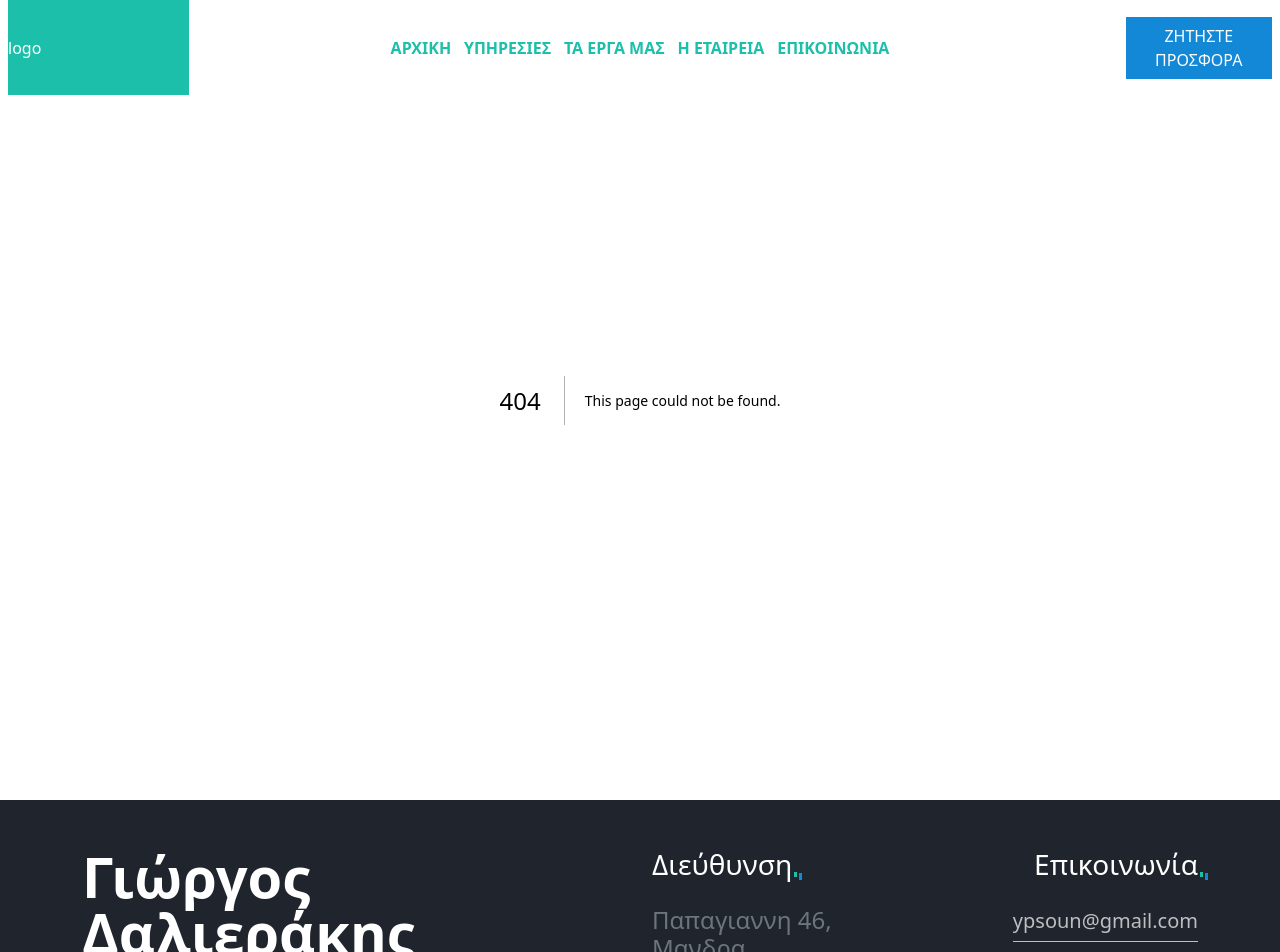
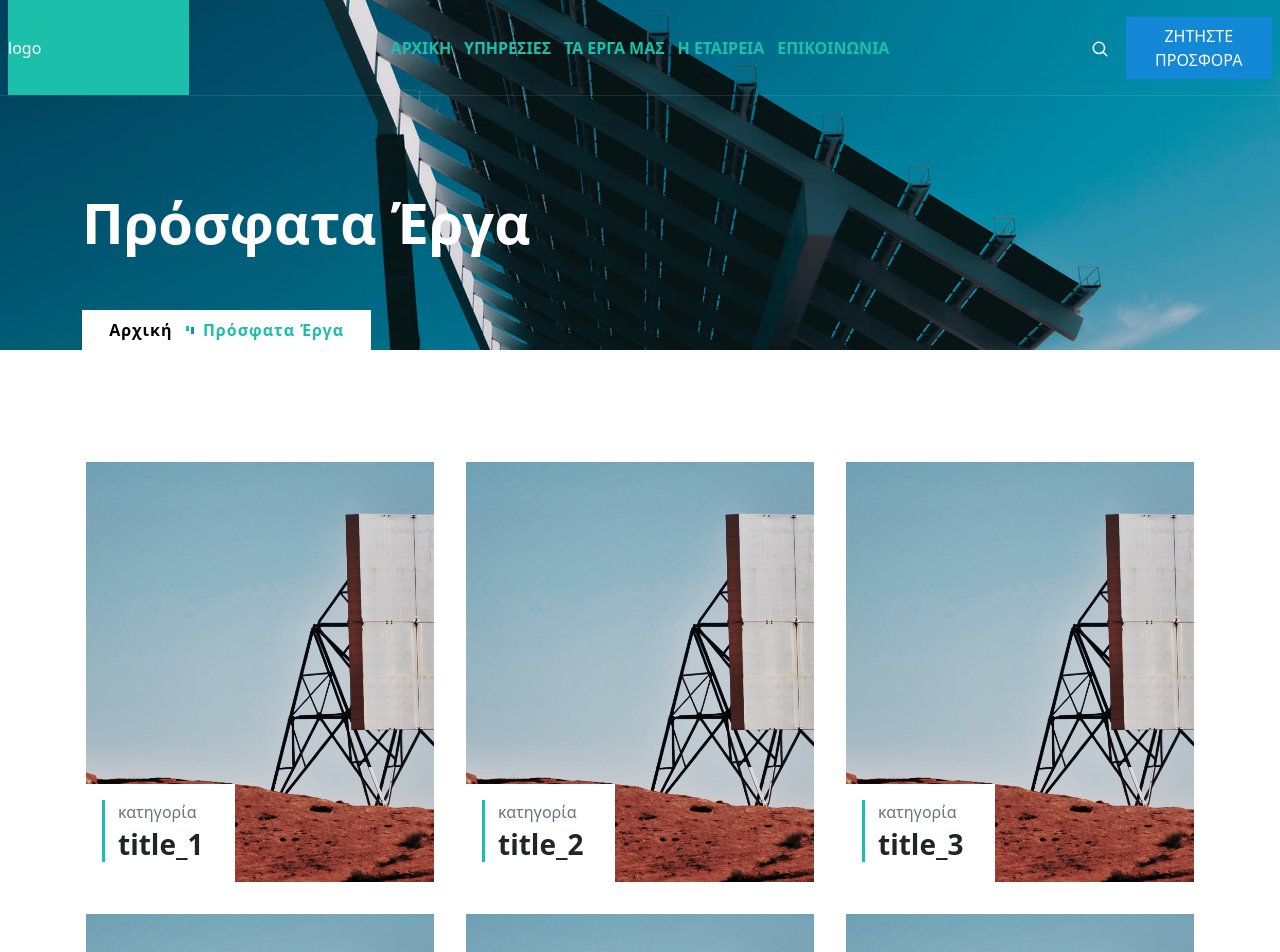
Before and after one commit to giorgos-grekis/ypsoum, a Next.js app: page /erga in a window 1280 px wide. Before the commit this address had no page. Shown: the top 952 px of the page. Built offline with nearby package versions, Linux system fonts and the light colour scheme.

Commit message:
erga page done

```diff
--- /dev/null
+++ b/src/app/erga/page.tsx
@@ -0,0 +1,10 @@
+import React from 'react'
+import ErgaPageClient from '@/components/pages/ergaPage/ergaPage'
+
+const ErgaPage = () => {
+  return (
+    <ErgaPageClient />
+  )
+}
+
+export default ErgaPage
--- /dev/null
+++ b/src/components/pages/ergaPage/ergaPage.tsx
@@ -0,0 +1,93 @@
+'use client'
+import React from 'react'
+import MainImage from '@/components/MainImage/MainImage'
+import Image from 'next/image'
+
+import styles from './ergoPage.module.scss'
+
+const ErgaPageClient = () => {
+
+    const projectArray = [
+        {
+            img: '/images/joshua-hoehne-WeSWsnVQYqU-unsplash.jpg',
+            alt: 'Contact page image',
+            category: 'κατηγορία',
+            title: 'title_1'
+        },
+        {
+            img: '/images/joshua-hoehne-WeSWsnVQYqU-unsplash.jpg',
+            alt: 'Contact page image-2',
+            category: 'κατηγορία',
+            title: 'title_2'
+        },
+        {
+            img: '/images/joshua-hoehne-WeSWsnVQYqU-unsplash.jpg',
+            alt: 'Contact page image_3',
+            category: 'κατηγορία',
+            title: 'title_3'
+        },
+        {
+            img: '/images/joshua-hoehne-WeSWsnVQYqU-unsplash.jpg',
+            alt: 'Contact page image',
+            category: 'κατηγορία',
+            title: 'title_4'
+        },
+        {
+            img: '/images/joshua-hoehne-WeSWsnVQYqU-unsplash.jpg',
+            alt: 'Contact page image',
+            category: 'κατηγορία',
+            title: 'title_5'
+        },
+        {
+            img: '/images/joshua-hoehne-WeSWsnVQYqU-unsplash.jpg',
+            alt: 'Contact page image',
+            category: 'κατηγορία',
+            title: 'title_6'
+        },
+
+    ]
+
+    return (
+        <>
+            {/* main image */}
+            <MainImage title={'Πρόσφατα Έργα'} />
+
+
+            <section>
+                <div className="container">
+
+                    <div className="row my-5 py-5">
+                        {projectArray.map((project, index) => {
+                            return ( <div className="col-12 col-md-12 col-lg-6 col-xl-4 p-3 d-flex justify-content-center align-items-center" key={index}>
+                            {/*  className="position-relative" style={{minWidth: '200px', minHeight: '200px'}} */}
+                            <div className="overflow-hidden position-relative">
+                                <Image
+                                    src={project?.img}
+                                    alt={project?.alt}
+                                    style={{ objectFit: "cover"}}
+                                    // fill={true}
+                                    width={380}
+                                    height={420}
+                                />
+
+                                <div className={`${styles.titleContainer}`}>
+                                    <div className={`${styles.leftLine}`}>
+                                        <p className="mb-1 fs-6 text-muted">{project?.category}</p>
+                                        <p className='mb-1 h3 fw-bold'>{project?.title}</p>
+                                    </div>
+                                </div>
+                            </div>
+
+                        </div>)
+                        })}
+
+
+                    </div>
+
+                </div>
+            </section>
+        </>
+    )
+}
+
+export default ErgaPageClient
--- /dev/null
+++ b/src/components/pages/ergaPage/ergoPage.module.scss
@@ -0,0 +1,22 @@
+.titleContainer{
+    position: absolute;
+    bottom: 0;
+    left: 0;
+    background-color: white;
+    padding: 1rem 2rem;
+}
+
+.leftLine{
+    position: relative;
+
+    &:before{
+        content: "";
+        position: absolute;
+        top: 0;
+        left: -1rem;
+        width: 3px;
+        height: 100%;
+        background-color: var(--primary-color);
+
+    }
+}
```
Also changed, not shown: src/app/globals.scss (+6 -2 lines).
